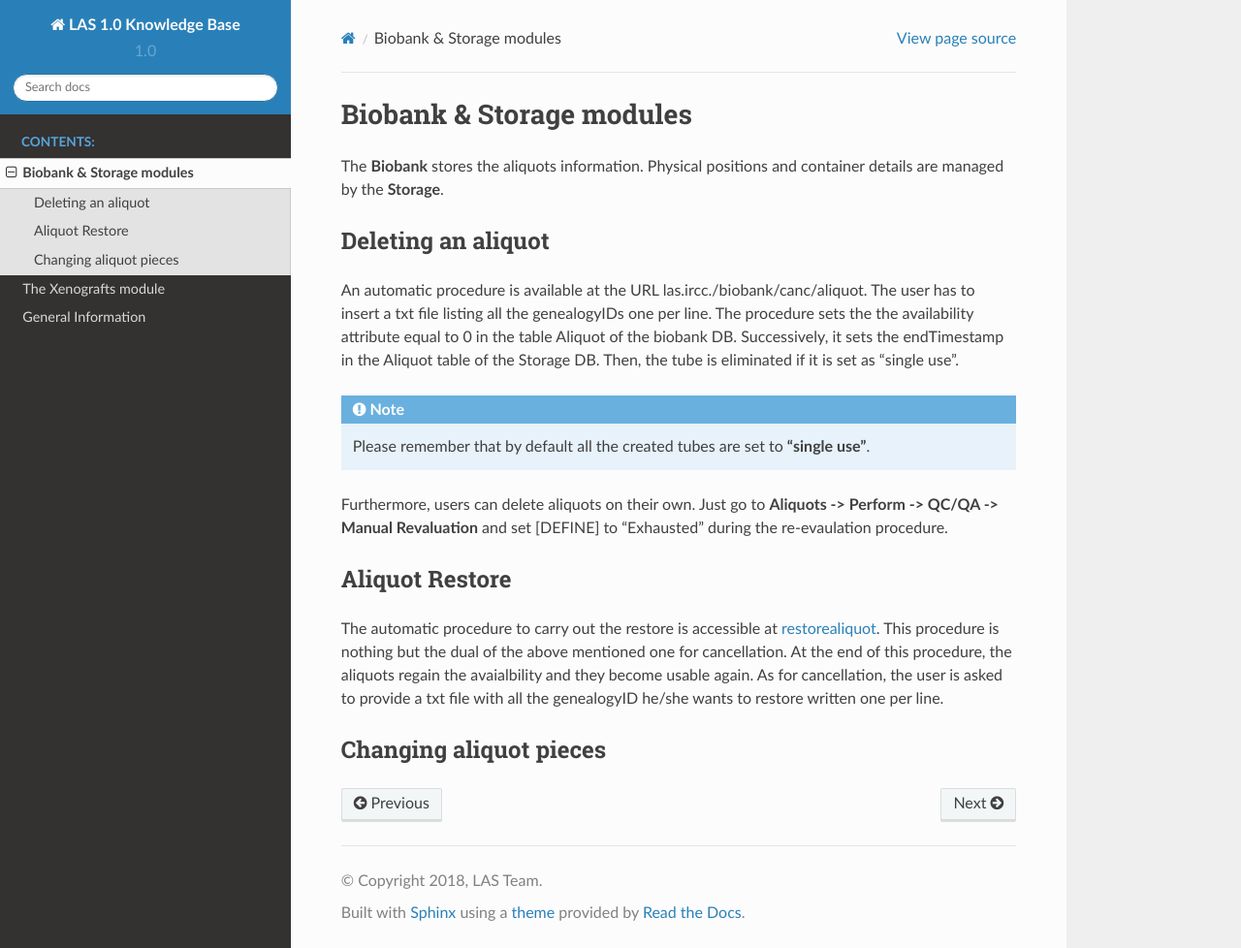
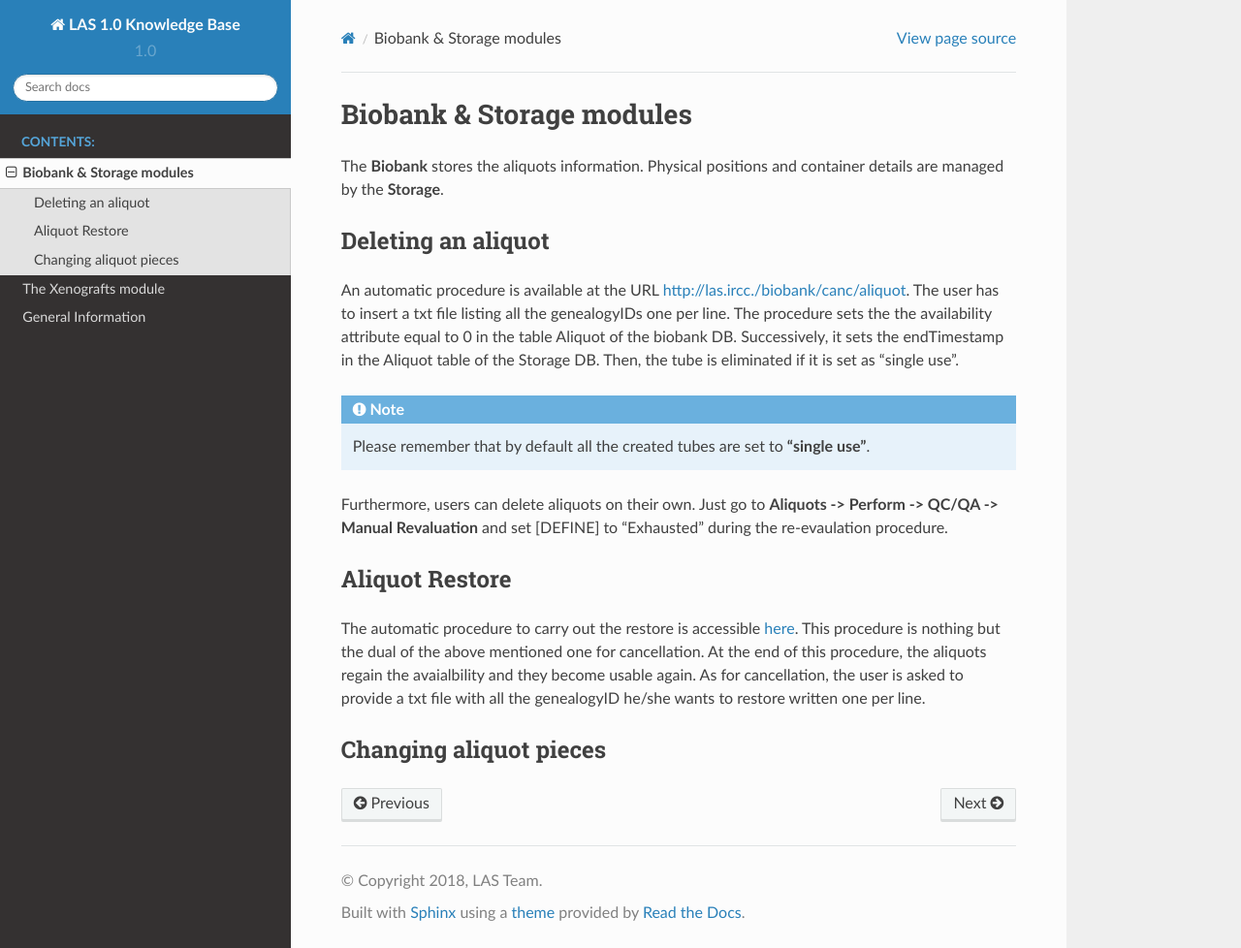
Before and after one commit to lasircc/las_1_knowledge_base, a Sphinx documentation site: the page built from docs/biobank.rst, in a window 1280 px wide and 978 px high. Shown: the whole window at 97% size. Built offline with Sphinx 7.4.7 and the Read the Docs theme 2.0.0, drawn with Linux system fonts in a browser that asks for light colours; some of the changed lines change nothing that is shown.

Commit message:
Final fixing on hyperlinks

```diff
--- a/docs/biobank.rst
+++ b/docs/biobank.rst
@@ -8,7 +8,7 @@ The **Biobank** stores the aliquots information. Physical positions and containe
 Deleting an aliquot
 ###################
 
-An automatic procedure is available at the URL las.ircc./biobank/canc/aliquot. The user has to insert a txt file listing all the genealogyIDs one per line. The procedure sets the the availability attribute equal to 0 in the table Aliquot of the biobank DB. Successively, it sets the endTimestamp in the Aliquot table of the Storage DB. Then, the tube is eliminated if it is set as "single use".
+An automatic procedure is available at the URL http://las.ircc./biobank/canc/aliquot. The user has to insert a txt file listing all the genealogyIDs one per line. The procedure sets the the availability attribute equal to 0 in the table Aliquot of the biobank DB. Successively, it sets the endTimestamp in the Aliquot table of the Storage DB. Then, the tube is eliminated if it is set as "single use".
 
 .. note:: Please remember that by default all the created tubes are set to **"single use"**.
 
@@ -17,9 +17,9 @@ Furthermore, users can delete aliquots on their own. Just go to **Aliquots -> Pe
 
 Aliquot Restore
 ###################
-The automatic procedure to carry out the restore is accessible at `restorealiquot`_. This procedure is nothing but the dual of the above mentioned one for cancellation. At the end of this procedure, the aliquots regain the avaialbility and they become usable again. As for cancellation, the user is asked to provide a txt file with all the genealogyID he/she wants to restore written one per line.
+The automatic procedure to carry out the restore is accessible `here`_. This procedure is nothing but the dual of the above mentioned one for cancellation. At the end of this procedure, the aliquots regain the avaialbility and they become usable again. As for cancellation, the user is asked to provide a txt file with all the genealogyID he/she wants to restore written one per line.
 
-.. _restorealiquot: las.ircc.it/biobank/restore/aliquot
+.. _here: http://las.ircc.it/biobank/restore/aliquot
 
 
 
```
